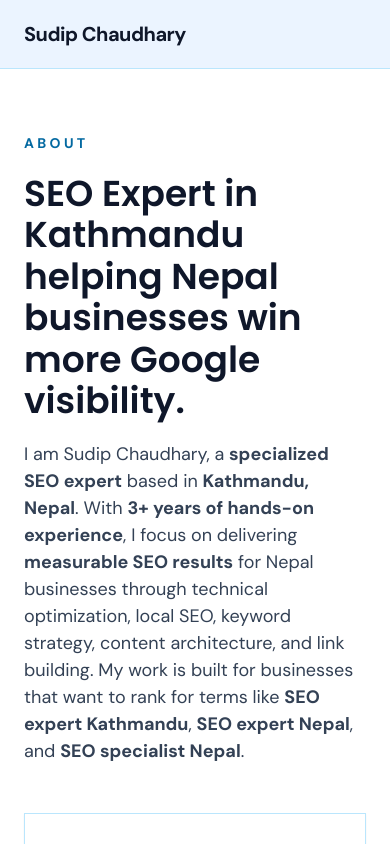
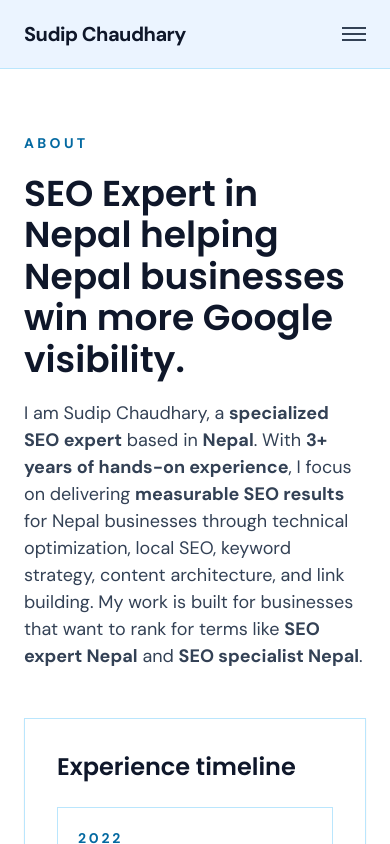
Before and after one commit to sudipchaudhary30/SeoExpertInPerth, a Next.js app: page /about in a window 390 px wide. Shown: the top 844 px of the page. Built offline with nearby package versions, Linux system fonts and the light colour scheme.

Commit message:
Update hamburger

```diff
--- a/package.json
+++ b/package.json
@@ -6,6 +6,7 @@
   "homepage": "https://www.sudipchaudhary101.com.np",
   "private": true,
   "scripts": {
+    "predev": "node -e \"const fs=require('fs');fs.rmSync('.next',{recursive:true,force:true});\"",
     "dev": "cross-env NEXT_IGNORE_INCORRECT_LOCKFILE=1 next dev",
     "build": "cross-env NEXT_IGNORE_INCORRECT_LOCKFILE=1 next build",
     "start": "npx serve out",
--- a/src/app/about/page.tsx
+++ b/src/app/about/page.tsx
@@ -25,8 +25,8 @@
   },
   {
     year: "2024",
-    title: "Established as SEO Expert in Kathmandu",
-    description: "Relocated to Kathmandu and began working directly with Nepal businesses, understanding local market dynamics and Nepal search behavior.",
+    title: "Established as SEO Expert in Nepal",
+    description: "Began working directly with Nepal businesses, understanding local market dynamics and Nepal search behavior.",
   },
   {
     year: "Now",
@@ -37,8 +37,8 @@
 
 export function generateMetadata(): Metadata {
   return {
-    title: "About Sudip Chaudhary | SEO Expert Kathmandu & Nepal",
-    description: "Sudip Chaudhary is an SEO expert in Kathmandu, Nepal, helping Nepal businesses grow with technical SEO, local SEO, content strategy, and measurable organic search results.",
+    title: "About Sudip Chaudhary | SEO Expert in Nepal",
+    description: "Sudip Chaudhary is an SEO expert in Nepal, helping Nepal businesses grow with technical SEO, local SEO, content strategy, and measurable organic search results.",
     alternates: {
       canonical: `${SITE_CONFIG.url}/about`,
     },
@@ -52,10 +52,10 @@
         <section className="max-w-3xl space-y-5">
           <p className="text-sm font-semibold uppercase tracking-[0.24em] text-sky-700">About</p>
           <h1 className="text-[clamp(2.25rem,5vw,4rem)] font-semibold text-slate-900">
-            SEO Expert in Kathmandu helping Nepal businesses win more Google visibility.
+            SEO Expert in Nepal helping Nepal businesses win more Google visibility.
           </h1>
           <p className="text-lg leading-8 text-slate-700" style={{lineHeight: '1.5'}}>
-            I am Sudip Chaudhary, a <strong>specialized SEO expert</strong> based in <strong>Kathmandu, Nepal</strong>. With <strong>3+ years of hands-on experience</strong>, I focus on delivering <strong>measurable SEO results</strong> for Nepal businesses through technical optimization, local SEO, keyword strategy, content architecture, and link building. My work is built for businesses that want to rank for terms like <strong>SEO expert Kathmandu</strong>, <strong>SEO expert Nepal</strong>, and <strong>SEO specialist Nepal</strong>.
+            I am Sudip Chaudhary, a <strong>specialized SEO expert</strong> based in <strong>Nepal</strong>. With <strong>3+ years of hands-on experience</strong>, I focus on delivering <strong>measurable SEO results</strong> for Nepal businesses through technical optimization, local SEO, keyword strategy, content architecture, and link building. My work is built for businesses that want to rank for terms like <strong>SEO expert Nepal</strong> and <strong>SEO specialist Nepal</strong>.
           </p>
         </section>
 
@@ -93,7 +93,7 @@
           <h2 className="text-[clamp(1.75rem,4vw,2.5rem)] font-semibold">Ready to improve your SEO?</h2>
           <p className="mt-4 max-w-2xl text-slate-700">
             If you want a search-led strategy, technical optimization, or a content plan that brings in better leads,
-            I&apos;m here to help you rank higher and reach more customers across Kathmandu and Nepal.
+            I&apos;m here to help you rank higher and reach more customers across Nepal.
           </p>
           <div className="mt-6 flex flex-wrap gap-4">
             <Link href="/contact" className="bg-sky-700 px-6 py-3 text-sm font-semibold text-white hover:bg-sky-800 transition-colors">
@@ -111,13 +111,13 @@
             <h3 className="text-xl font-semibold text-slate-900">Supporting content</h3>
             <div className="mt-4 grid gap-3 md:grid-cols-3">
               <Link href="/blog/seo-expert-kathmandu-nepal" className="border border-sky-100 bg-sky-50 p-4 text-sm font-semibold text-slate-900 transition-colors hover:border-sky-300 hover:bg-sky-100">
-                Why hire an SEO expert in Kathmandu
+                Why hire an SEO expert in Nepal
               </Link>
               <Link href="/blog/technical-seo-nepal-2024" className="border border-sky-100 bg-sky-50 p-4 text-sm font-semibold text-slate-900 transition-colors hover:border-sky-300 hover:bg-sky-100">
                 Technical SEO for Nepal businesses
               </Link>
               <Link href="/blog/local-seo-kathmandu-google-business" className="border border-sky-100 bg-sky-50 p-4 text-sm font-semibold text-slate-900 transition-colors hover:border-sky-300 hover:bg-sky-100">
-                Local SEO Kathmandu guide
+                Local SEO Nepal guide
               </Link>
             </div>
           </div>
--- a/src/app/contact/page.tsx
+++ b/src/app/contact/page.tsx
@@ -5,14 +5,14 @@
 
 export function generateMetadata(): Metadata {
   return {
-    title: "Contact SEO Expert Kathmandu | Best SEO Agency in Nepal",
-    description: "Contact Sudip Chaudhary for SEO services in Kathmandu and across Nepal. Get a consultation for technical SEO, local SEO, content strategy, and growth-focused search marketing.",
+    title: "Contact SEO Expert Nepal | Best SEO Agency in Nepal",
+    description: "Contact Sudip Chaudhary for SEO services across Nepal. Get a consultation for technical SEO, local SEO, content strategy, and growth-focused search marketing.",
     alternates: {
       canonical: `${SITE_CONFIG.url}/contact`,
     },
     openGraph: {
-      title: "Contact SEO Expert Kathmandu | Best SEO Agency in Nepal",
-      description: "Schedule an SEO consultation for your Kathmandu or Nepal business. Get help with technical SEO, local SEO, and content strategy.",
+      title: "Contact SEO Expert Nepal | Best SEO Agency in Nepal",
+      description: "Schedule an SEO consultation for your Nepal business. Get help with technical SEO, local SEO, and content strategy.",
       url: `${SITE_CONFIG.url}/contact`,
     },
   };
@@ -26,7 +26,7 @@
           <div className="space-y-6">
             <p className="text-sm font-semibold uppercase tracking-[0.24em] text-sky-700">Contact</p>
             <h1 className="text-[clamp(2.35rem,5vw,4.5rem)] font-semibold leading-tight text-slate-900">
-              Speak with an SEO expert in Kathmandu about ranking your Nepal business.
+              Speak with an SEO expert in Nepal about ranking your Nepal business.
             </h1>
             <p className="text-lg leading-8 text-slate-700">
               If you are comparing the best SEO agency in Nepal or the best digital marketing agency in Nepal, this is the page to start with. I help businesses improve visibility with technical SEO, local SEO, content strategy, and focused growth planning.
@@ -42,7 +42,7 @@
               <article className="border border-sky-100 bg-white p-5 shadow-sm">
                 <h2 className="text-lg font-semibold text-slate-900">Best fit for</h2>
                 <p className="mt-2 leading-7 text-slate-700">
-                  Kathmandu businesses, Nepali service companies, and brands that need senior SEO support from strategy to execution.
+                  Nepali service companies and brands that need senior SEO support from strategy to execution.
                 </p>
               </article>
             </div>
@@ -52,7 +52,7 @@
               <div className="mt-4 space-y-3 text-slate-700">
                 <p>Email: <a href="mailto:chsudip28@gmail.com" className="text-sky-700 hover:underline">chsudip28@gmail.com</a></p>
                 <p>Phone: <a href="tel:+9779808376303" className="text-sky-700 hover:underline">+977 9808376303</a></p>
-                <p>Location: <strong>Kathmandu, Nepal</strong></p>
+                <p>Location: <strong>Nepal</strong></p>
                 <p>
                   LinkedIn: <a href="https://www.linkedin.com/in/sudip-chaudhary" target="_blank" rel="noreferrer" className="text-sky-700 hover:underline">linkedin.com/in/sudip-chaudhary</a>
                 </p>
@@ -86,9 +86,9 @@
 
         <section className="grid gap-4 lg:grid-cols-3">
           <article className="border border-sky-100 bg-white p-6 shadow-sm">
-            <h3 className="text-xl font-semibold text-slate-900">SEO Expert Kathmandu</h3>
+            <h3 className="text-xl font-semibold text-slate-900">SEO Expert Nepal</h3>
             <p className="mt-3 leading-7 text-slate-700">
-              Contact me if you want local SEO strategy and hands-on execution from someone based in Kathmandu.
+              Contact me if you want local SEO strategy and hands-on execution from someone based in Nepal.
             </p>
           </article>
           <article className="border border-sky-100 bg-white p-6 shadow-sm">
--- a/src/app/portfolio/page.tsx
+++ b/src/app/portfolio/page.tsx
@@ -6,8 +6,8 @@
 export function generateMetadata(): Metadata {
 	return {
 		title: "SEO Case Studies | Best SEO Agency in Nepal",
-		description: "Explore SEO case studies and portfolio results from Sudip Chaudhary, an SEO expert in Kathmandu helping Nepal businesses with technical SEO, local SEO, content strategy, and organic growth.",
-		keywords: "SEO case studies, SEO portfolio, SEO expert Kathmandu, SEO expert Nepal, best SEO agency in Nepal, technical SEO Nepal, local SEO Kathmandu",
+		description: "Explore SEO case studies and portfolio results from Sudip Chaudhary, an SEO expert in Nepal helping Nepal businesses with technical SEO, local SEO, content strategy, and organic growth.",
+		keywords: "SEO case studies, SEO portfolio, SEO expert Nepal, best SEO agency in Nepal, technical SEO Nepal, local SEO Nepal",
 		alternates: {
 			canonical: `${SITE_CONFIG.url}/portfolio`,
 		},
@@ -27,7 +27,7 @@
 				<section className="max-w-3xl space-y-5">
 					<p className="text-sm font-semibold uppercase tracking-[0.24em] text-sky-700">Portfolio</p>
 					<h1 className="text-[clamp(2.4rem,5vw,4.5rem)] font-semibold leading-tight text-slate-900">
-						SEO case studies for Kathmandu and Nepal businesses.
+						SEO case studies for Nepal businesses.
 					</h1>
 					<p className="text-lg leading-8 text-slate-700">
 						These projects show how I approach technical SEO, local search visibility, content strategy, and ranking growth for businesses that want the best SEO agency in Nepal-level execution.
@@ -36,7 +36,7 @@
 
 				<section className="grid gap-4 md:grid-cols-3">
 					<article className="border border-sky-100 bg-white p-6 shadow-sm">
-						<h2 className="text-xl font-semibold text-slate-900">SEO expert Kathmandu</h2>
+						<h2 className="text-xl font-semibold text-slate-900">SEO expert Nepal</h2>
 						<p className="mt-3 leading-7 text-slate-700">Portfolio work centered on local market relevance, search intent, and lead generation.</p>
 					</article>
 					<article className="border border-sky-100 bg-white p-6 shadow-sm">
--- a/src/app/seo-services/page.tsx
+++ b/src/app/seo-services/page.tsx
@@ -32,7 +32,7 @@
 const faqs = [
   {
     question: "Which keywords is this page meant to rank for?",
-    answer: "The page is built around SEO expert Kathmandu, SEO expert Nepal, SEO specialist Nepal, best SEO agency in Nepal, and best digital marketing agency in Nepal.",
+    answer: "The page is built around SEO expert Nepal, SEO specialist Nepal, best SEO agency in Nepal, and best digital marketing agency in Nepal.",
   },
   {
     question: "Is this a service page or a blog post?",
@@ -46,8 +46,8 @@
 
 export function generateMetadata(): Metadata {
   return {
-    title: "SEO Services in Kathmandu | Best SEO Agency in Nepal",
-    description: "SEO services in Kathmandu and across the Nepal. Technical SEO, local SEO, content strategy, and link building for businesses looking for the best SEO agency in Nepal and best digital marketing agency in Nepal.",
+    title: "Best SEO Service in Nepal | Best SEO Agency in Nepal",
+    description: "SEO services across Nepal. Technical SEO, local SEO, content strategy, and link building for businesses looking for the best SEO service in Nepal and best digital marketing agency in Nepal.",
     keywords: [
       "SEO services Kathmandu",
       "SEO services Nepal",
@@ -63,7 +63,7 @@
       canonical: `${SITE_CONFIG.url}/seo-services`,
     },
     openGraph: {
-      title: "SEO Services in Kathmandu | Best SEO Agency in Nepal",
+      title: "Best SEO Service in Nepal | Best SEO Agency in Nepal",
       description: "Technical SEO, local SEO, content strategy, and link building for Nepali businesses that want better rankings and more qualified leads.",
       url: `${SITE_CONFIG.url}/seo-services`,
       type: "website",
@@ -79,7 +79,7 @@
           <div className="max-w-3xl space-y-5">
             <p className="text-sm font-semibold uppercase tracking-[0.24em] text-sky-700">SEO Services</p>
             <h1 className="text-[clamp(2.4rem,5vw,4.5rem)] font-semibold leading-tight text-slate-900">
-              SEO Services in Kathmandu for businesses searching for the best SEO agency in Nepal.
+              Best SEO Service in Nepal for businesses searching for the best SEO agency in Nepal.
             </h1>
             <p className="text-lg leading-8 text-slate-700">
               I help Nepali businesses grow with technical SEO, local SEO, content strategy, and link building. This page is built to support the highest-value commercial searches while staying clear, useful, and conversion focused.
@@ -100,7 +100,7 @@
               </p>
             </article>
             <article className="border border-sky-100 bg-white p-6 shadow-sm">
-              <h2 className="text-xl font-semibold text-slate-900">SEO Expert Kathmandu</h2>
+              <h2 className="text-xl font-semibold text-slate-900">SEO Expert Nepal</h2>
               <p className="mt-3 leading-7 text-slate-700">
                 Reinforces the local authority signal from the homepage and keeps the keyword cluster tightly connected.
               </p>
--- a/src/app/services/local-seo/page.tsx
+++ b/src/app/services/local-seo/page.tsx
@@ -4,8 +4,8 @@
 
 export function generateMetadata(): Metadata {
   return {
-    title: "Local SEO Services Nepal — Rank in Kathmandu | " + SITE_CONFIG.name,
-    description: "Local SEO services Nepal focused on Kathmandu and Pokhara. Improve local search visibility, Google Business Profile optimization, and local citations.",
+    title: "Local SEO Services Nepal — Rank Across Nepal | " + SITE_CONFIG.name,
+    description: "Local SEO services Nepal focused on improving local search visibility, Google Business Profile optimization, and local citations.",
     alternates: { canonical: `${SITE_CONFIG.url}/services/local-seo` },
   };
 }
@@ -15,7 +15,7 @@
     <main className="bg-white py-16">
       <div className="container">
         <h1 className="text-3xl font-semibold">Local SEO Services Nepal</h1>
-        <p className="mt-4 text-slate-700">Our local SEO services in Nepal help businesses rank in Kathmandu and nearby cities by optimizing Google Business Profile, local citations, and on-page signals.</p>
+        <p className="mt-4 text-slate-700">Our local SEO services in Nepal help businesses rank across Nepal by optimizing Google Business Profile, local citations, and on-page signals.</p>
         <div className="mt-6">
           <Link href="/free-audit" className="bg-sky-700 px-5 py-3 text-white font-semibold">Get Free SEO Audit</Link>
         </div>
--- a/src/components/Header.tsx
+++ b/src/components/Header.tsx
@@ -1,6 +1,21 @@
+"use client";
+
 import Link from "next/link";
+import { useState } from "react";
+
+const navLinks = [
+  ["Home", "/"],
+  ["SEO Services", "/seo-services"],
+  ["About", "/about"],
+  ["Portfolio", "/portfolio"],
+  ["Blog", "/blog"],
+];
 
 export default function Header() {
+  const [isMenuOpen, setIsMenuOpen] = useState(false);
+
+  const toggleMenu = () => setIsMenuOpen(!isMenuOpen);
+
   return (
     <header className="sticky top-0 z-50 border-b border-sky-200 bg-[#eaf4ff]/95 backdrop-blur-sm">
       <nav className="container mx-auto flex items-center justify-between px-4 py-5">
@@ -8,28 +23,115 @@
           <span>Sudip Chaudhary</span>
         </Link>
 
+        {/* Desktop Navigation */}
         <div className="absolute left-1/2 hidden -translate-x-1/2 items-center gap-8 md:flex">
-          {[["Home", "/"], ["SEO Services", "/seo-services"], ["About", "/about"], ["Portfolio", "/portfolio"], ["Blog", "/blog"]].map(([label, href]) => (
-            <Link key={href as string} href={href as string} className="text-sm font-semibold text-slate-700 transition-colors duration-300 hover:text-sky-600">
+          {navLinks.map(([label, href]) => (
+            <Link
+              key={href as string}
+              href={href as string}
+              className="text-sm font-semibold text-slate-700 transition-colors duration-300 hover:text-sky-600"
+            >
               {label}
             </Link>
           ))}
         </div>
 
+        {/* Desktop Social Links */}
         <div className="hidden items-center gap-4 md:flex">
-          <a href="https://www.linkedin.com/in/sudip-chaudhary" target="_blank" rel="noopener noreferrer" className="text-slate-600 transition-colors hover:text-sky-600" title="LinkedIn">
+          <a
+            href="https://www.linkedin.com/in/sudip-chaudhary"
+            target="_blank"
+            rel="noopener noreferrer"
+            className="text-slate-600 transition-colors hover:text-sky-600"
+            title="LinkedIn"
+          >
             <svg className="w-5 h-5" fill="currentColor" viewBox="0 0 24 24">
-              <path d="M20.447 20.452h-3.554v-5.569c0-1.328-.027-3.037-1.852-3.037-1.853 0-2.136 1.445-2.136 2.939v5.667H9.351V9h3.414v1.561h.046c.477-.9 1.637-1.85 3.37-1.85 3.601 0 4.267 2.37 4.267 5.455v6.286zM5.337 7.433c-1.144 0-2.063-.926-2.063-2.065 0-1.138.92-2.063 2.063-2.063 1.14 0 2.064.925 2.064 2.063 0 1.139-.925 2.065-2.064 2.065zm1.782 13.019H3.555V9h3.564v11.452zM22.225 0H1.771C.792 0 0 .774 0 1.729v20.542C0 23.227.792 24 1.771 24h20.451C23.2 24 24 23.227 24 22.271V1.729C24 .774 23.2 0 22.225 0z"/>
+              <path d="M20.447 20.452h-3.554v-5.569c0-1.328-.027-3.037-1.852-3.037-1.853 0-2.136 1.445-2.136 2.939v5.667H9.351V9h3.414v1.561h.046c.477-.9 1.637-1.85 3.37-1.85 3.601 0 4.267 2.37 4.267 5.455v6.286zM5.337 7.433c-1.144 0-2.063-.926-2.063-2.065 0-1.138.92-2.063 2.063-2.063 1.14 0 2.064.925 2.064 2.063 0 1.139-.925 2.065-2.064 2.065zm1.782 13.019H3.555V9h3.564v11.452zM22.225 0H1.771C.792 0 0 .774 0 1.729v20.542C0 23.227.792 24 1.771 24h20.451C23.2 24 24 23.227 24 22.271V1.729C24 .774 23.2 0 22.225 0z" />
             </svg>
           </a>
 
-          <a href="https://github.com/sudipchaudhary30" target="_blank" rel="noopener noreferrer" className="text-slate-600 transition-colors hover:text-sky-600" title="GitHub">
+          <a
+            href="https://github.com/sudipchaudhary30"
+            target="_blank"
+            rel="noopener noreferrer"
+            className="text-slate-600 transition-colors hover:text-sky-600"
+            title="GitHub"
+          >
             <svg className="w-5 h-5" fill="currentColor" viewBox="0 0 24 24">
-              <path d="M12 0c-6.626 0-12 5.373-12 12 0 5.302 3.438 9.8 8.207 11.387.599.111.793-.261.793-.577v-2.234c-3.338.726-4.033-1.416-4.033-1.416-.546-1.387-1.333-1.756-1.333-1.756-1.089-.745.083-.729.083-.729 1.205.084 1.839 1.237 1.839 1.237 1.07 1.834 2.807 1.304 3.492.997.107-.775.418-1.305.762-1.604-2.665-.305-5.467-1.334-5.467-5.931 0-1.311.469-2.381 1.236-3.221-.124-.303-.535-1.524.117-3.176 0 0 1.008-.322 3.301 1.23.957-.266 1.983-.399 3.003-.404 1.02.005 2.047.138 3.006.404 2.291-1.552 3.297-1.23 3.297-1.23.653 1.653.242 2.874.118 3.176.77.84 1.235 1.911 1.235 3.221 0 4.609-2.807 5.624-5.479 5.921.43.372.823 1.102.823 2.222v3.293c0 .319.192.694.801.576 4.765-1.589 8.199-6.086 8.199-11.386 0-6.627-5.373-12-12-12z"/>
+              <path d="M12 0c-6.626 0-12 5.373-12 12 0 5.302 3.438 9.8 8.207 11.387.599.111.793-.261.793-.577v-2.234c-3.338.726-4.033-1.416-4.033-1.416-.546-1.387-1.333-1.756-1.333-1.756-1.089-.745.083-.729.083-.729 1.205.084 1.839 1.237 1.839 1.237 1.07 1.834 2.807 1.304 3.492.997.107-.775.418-1.305.762-1.604-2.665-.305-5.467-1.334-5.467-5.931 0-1.311.469-2.381 1.236-3.221-.124-.303-.535-1.524.117-3.176 0 0 1.008-.322 3.301 1.23.957-.266 1.983-.399 3.003-.404 1.02.005 2.047.138 3.006.404 2.291-1.552 3.297-1.23 3.297-1.23.653 1.653.242 2.874.118 3.176.77.84 1.235 1.911 1.235 3.221 0 4.609-2.807 5.624-5.479 5.921.43.372.823 1.102.823 2.222v3.293c0 .319.192.694.801.576 4.765-1.589 8.199-6.086 8.199-11.386 0-6.627-5.373-12-12-12z" />
             </svg>
           </a>
         </div>
+
+        {/* Mobile Hamburger Button */}
+        <button
+          onClick={toggleMenu}
+          className="flex md:hidden flex-col gap-1 cursor-pointer"
+          aria-label="Toggle menu"
+          aria-expanded={isMenuOpen}
+        >
+          <span
+            className={`block h-0.5 w-6 bg-slate-700 transition-all duration-300 ${
+              isMenuOpen ? "rotate-45 translate-y-2" : ""
+            }`}
+          />
+          <span
+            className={`block h-0.5 w-6 bg-slate-700 transition-all duration-300 ${
+              isMenuOpen ? "opacity-0" : ""
+            }`}
+          />
+          <span
+            className={`block h-0.5 w-6 bg-slate-700 transition-all duration-300 ${
+              isMenuOpen ? "-rotate-45 -translate-y-2" : ""
+            }`}
+          />
+        </button>
       </nav>
+
+      {/* Mobile Menu */}
+      {isMenuOpen && (
+        <div className="border-t border-sky-200 bg-white md:hidden">
+          <div className="container mx-auto flex flex-col gap-2 px-4 py-4">
+            {navLinks.map(([label, href]) => (
+              <Link
+                key={href as string}
+                href={href as string}
+                className="rounded px-3 py-2 text-base font-semibold text-slate-700 transition-colors duration-300 hover:bg-sky-100 hover:text-sky-600"
+                onClick={() => setIsMenuOpen(false)}
+              >
+                {label}
+              </Link>
+            ))}
+
+            {/* Mobile Social Links */}
+            <div className="border-t border-sky-100 pt-4 mt-2 flex gap-6">
+              <a
+                href="https://www.linkedin.com/in/sudip-chaudhary"
+                target="_blank"
+                rel="noopener noreferrer"
+                className="text-slate-600 transition-colors hover:text-sky-600"
+                title="LinkedIn"
+              >
+                <svg className="w-6 h-6" fill="currentColor" viewBox="0 0 24 24">
+                  <path d="M20.447 20.452h-3.554v-5.569c0-1.328-.027-3.037-1.852-3.037-1.853 0-2.136 1.445-2.136 2.939v5.667H9.351V9h3.414v1.561h.046c.477-.9 1.637-1.85 3.37-1.85 3.601 0 4.267 2.37 4.267 5.455v6.286zM5.337 7.433c-1.144 0-2.063-.926-2.063-2.065 0-1.138.92-2.063 2.063-2.063 1.14 0 2.064.925 2.064 2.063 0 1.139-.925 2.065-2.064 2.065zm1.782 13.019H3.555V9h3.564v11.452zM22.225 0H1.771C.792 0 0 .774 0 1.729v20.542C0 23.227.792 24 1.771 24h20.451C23.2 24 24 23.227 24 22.271V1.729C24 .774 23.2 0 22.225 0z" />
+                </svg>
+              </a>
+
+              <a
+                href="https://github.com/sudipchaudhary30"
+                target="_blank"
+                rel="noopener noreferrer"
+                className="text-slate-600 transition-colors hover:text-sky-600"
+                title="GitHub"
+              >
+                <svg className="w-6 h-6" fill="currentColor" viewBox="0 0 24 24">
+                  <path d="M12 0c-6.626 0-12 5.373-12 12 0 5.302 3.438 9.8 8.207 11.387.599.111.793-.261.793-.577v-2.234c-3.338.726-4.033-1.416-4.033-1.416-.546-1.387-1.333-1.756-1.333-1.756-1.089-.745.083-.729.083-.729 1.205.084 1.839 1.237 1.839 1.237 1.07 1.834 2.807 1.304 3.492.997.107-.775.418-1.305.762-1.604-2.665-.305-5.467-1.334-5.467-5.931 0-1.311.469-2.381 1.236-3.221-.124-.303-.535-1.524.117-3.176 0 0 1.008-.322 3.301 1.23.957-.266 1.983-.399 3.003-.404 1.02.005 2.047.138 3.006.404 2.291-1.552 3.297-1.23 3.297-1.23.653 1.653.242 2.874.118 3.176.77.84 1.235 1.911 1.235 3.221 0 4.609-2.807 5.624-5.479 5.921.43.372.823 1.102.823 2.222v3.293c0 .319.192.694.801.576 4.765-1.589 8.199-6.086 8.199-11.386 0-6.627-5.373-12-12-12z" />
+                </svg>
+              </a>
+            </div>
+          </div>
+        </div>
+      )}
     </header>
   );
 }
```
Also changed, not shown: src/app/blog/page.tsx (+4 -4 lines), src/app/page.tsx (+4 -4 lines), src/app/services/page.tsx (+5 -5 lines), 90 other files (tests, documents, lock files or other folders).
